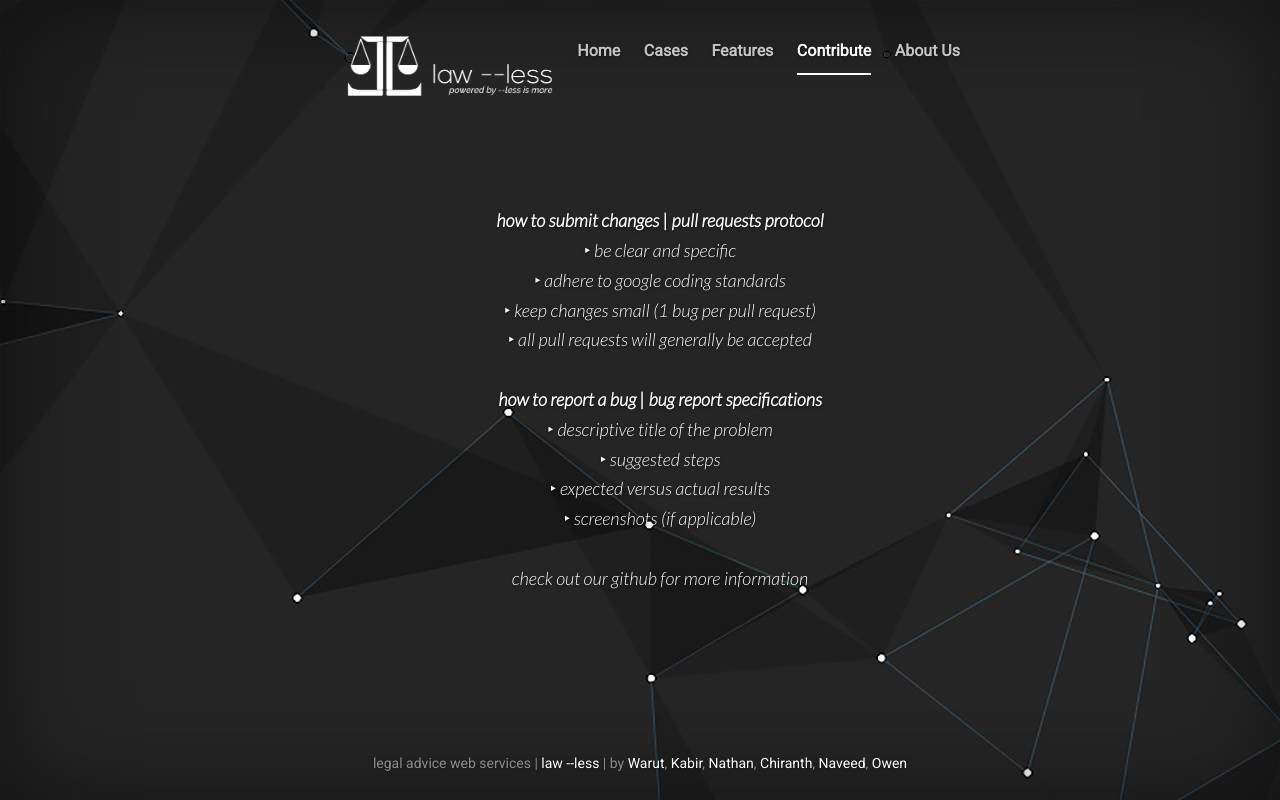
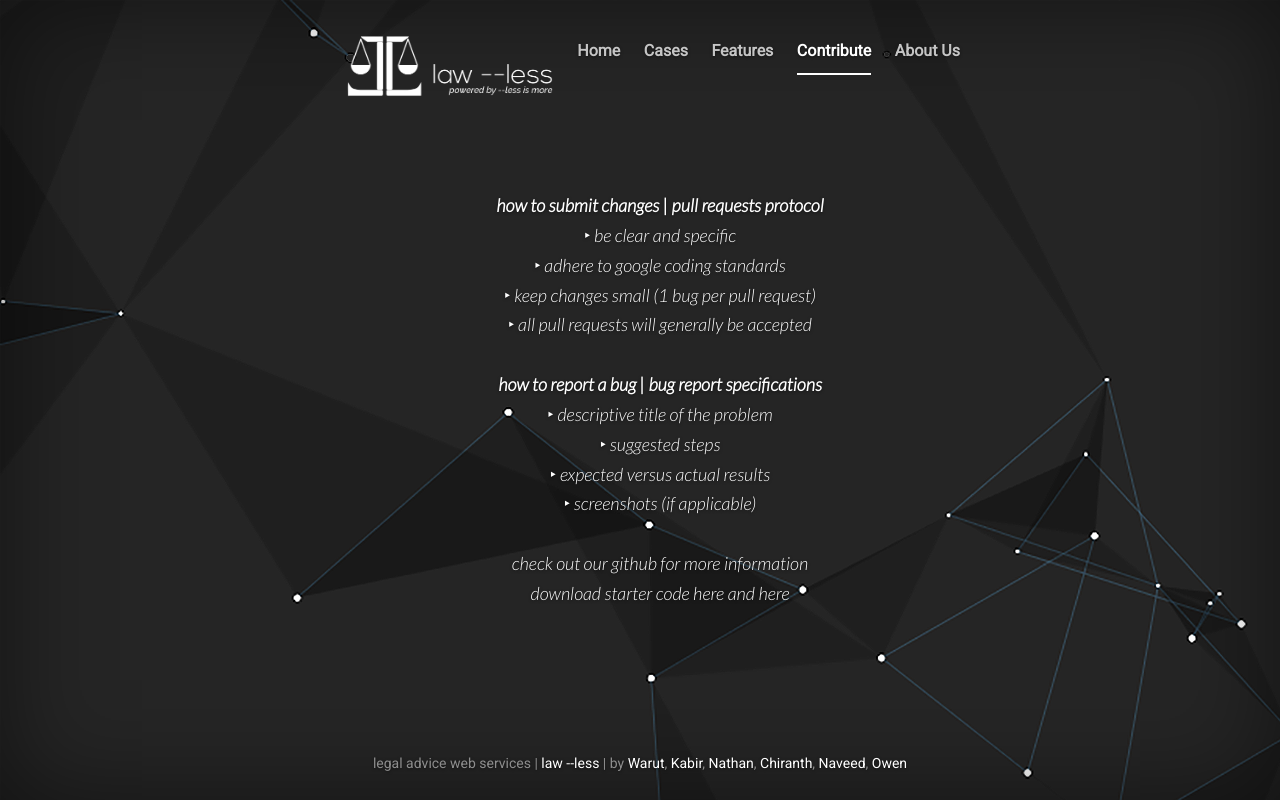
Before and after one commit to warut-vijit/law__--less, a Flask app: page /contribute in a window 1280 px wide. Run offline with Flask 2, Linux system fonts and the light colour scheme; some libraries are stand-ins or nearby versions.

Commit message:
added starter code to contribute

```diff
--- a/templates/contribute.html
+++ b/templates/contribute.html
@@ -81,6 +81,7 @@
               <li><h4><a href="https://github.com/warut-vijit/law__--less/blob/master/CONTRIBUTING_LessIsMore.md">
                 check out our github for more information
               </a></h4></li>
+              <li><h4>download starter code <a href="{{url_for('static', filename='scripts/extensions/police_reports/config.json')}}">here</a> and <a href="{{url_for('static', filename='scripts/extensions/police_reports/police_reports.js')}}">here</a></h4></li>
             </ul>
           </div>
 
```
